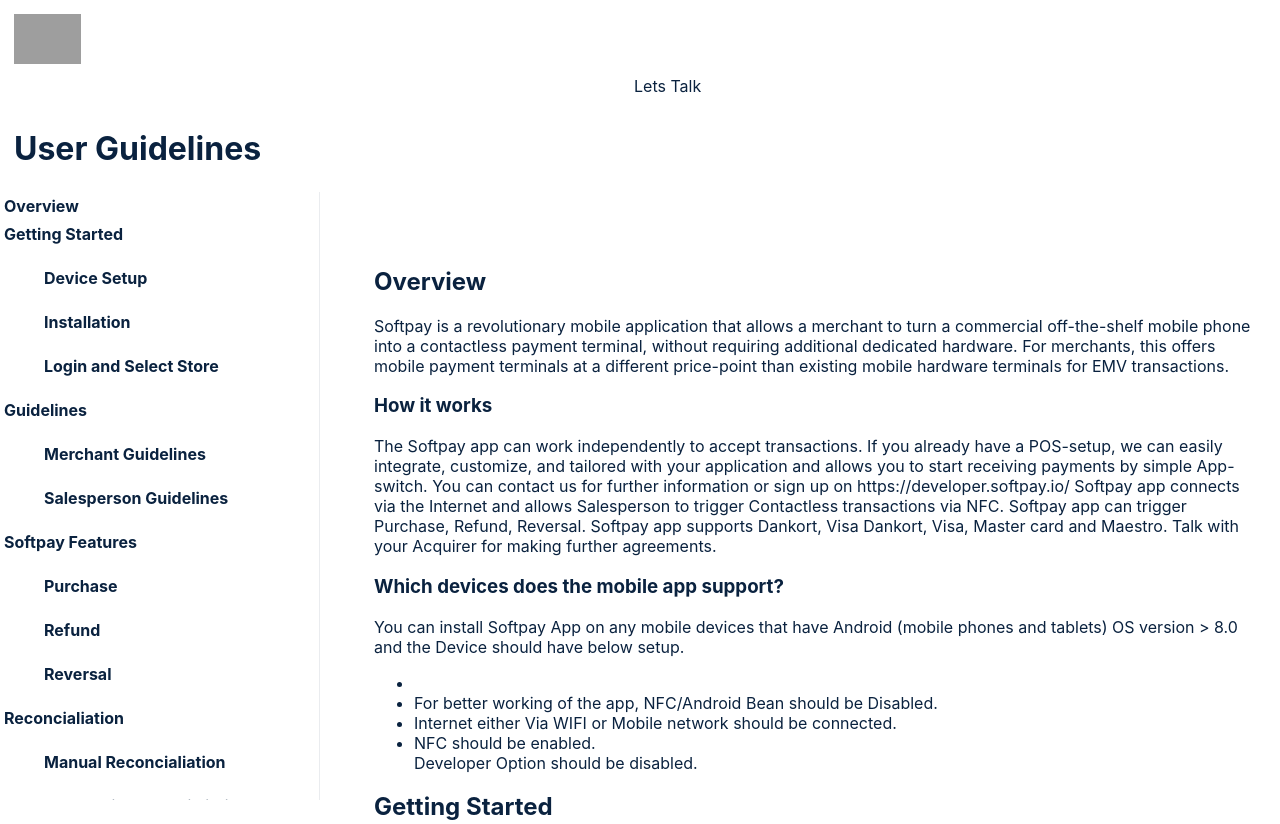
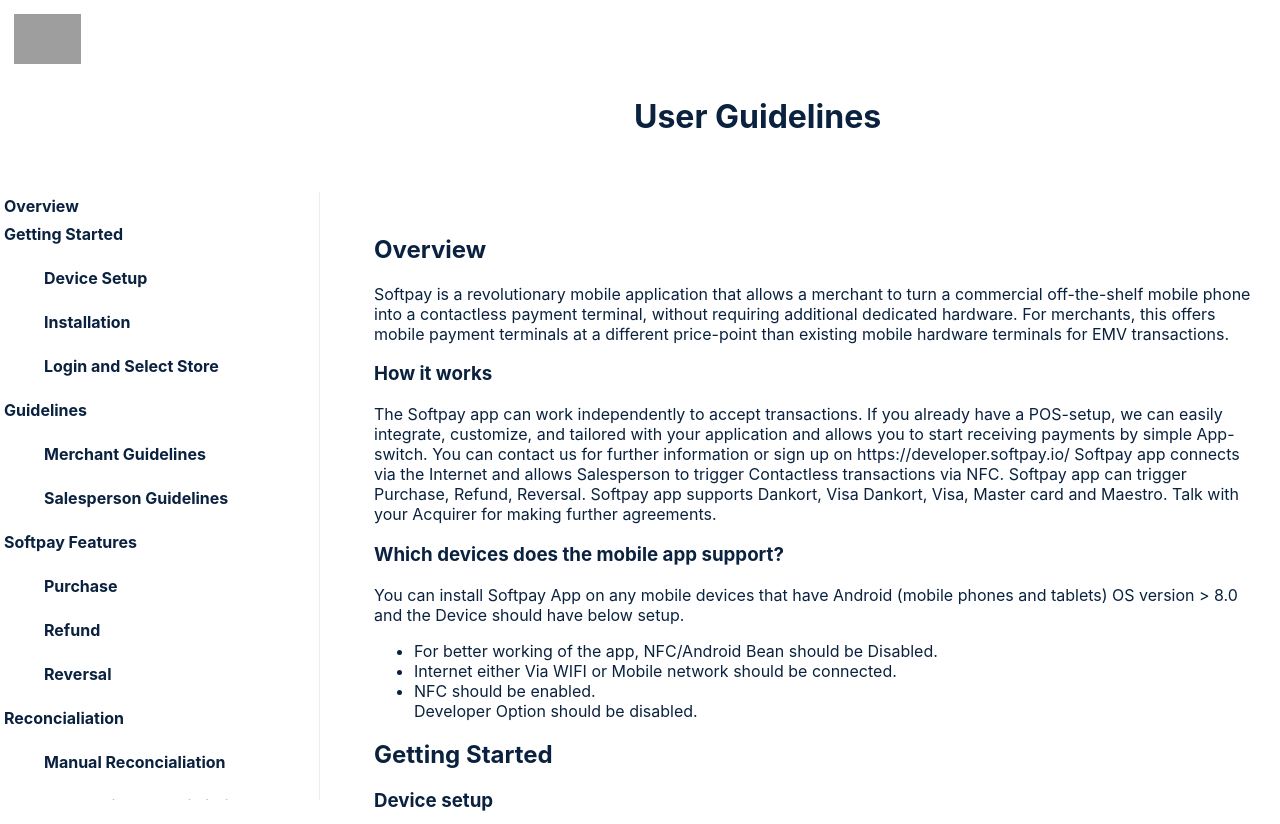
Before and after one commit to RajeshMuthukumar/Guide, a plain HTML site: page index.html in a window 1280 px wide. Shown: the top 824 px of the page. Drawn offline with Linux system fonts and the light colour scheme; grey boxes are pictures that could not be loaded; files whose address does not match are found by name.

Commit message:
Add files via upload

```diff
--- a/index.html
+++ b/index.html
@@ -18,18 +18,10 @@
           <a class="header-logo logo" href="https://softpay.io/"></a>
         </div>
         <div class="titleColumn floatRight">
-          <a href="https://softpay.io/contact/">Lets Talk</a>
+            <h1>User Guidelines</h1>
         </div>
       </div>
 
-
-      <div>
-        <div class="titleRow">
-          <div class="titleColumn">
-            <h1>User Guidelines</h1>
-          </div>
-        </div>
-      </div>
 
 
 
@@ -108,7 +100,7 @@
 
         <ul>
 
-          <li>
+
           <li>
             For better working of the app, NFC/Android Bean should be Disabled.
           </li>
@@ -247,7 +239,6 @@
 
               </ol>
 
-              <h3>Reversal</h3>
 
               <h2 id="reconcialiation"><a href="#reconcialiation">Reconcialiation</a>
 
```
